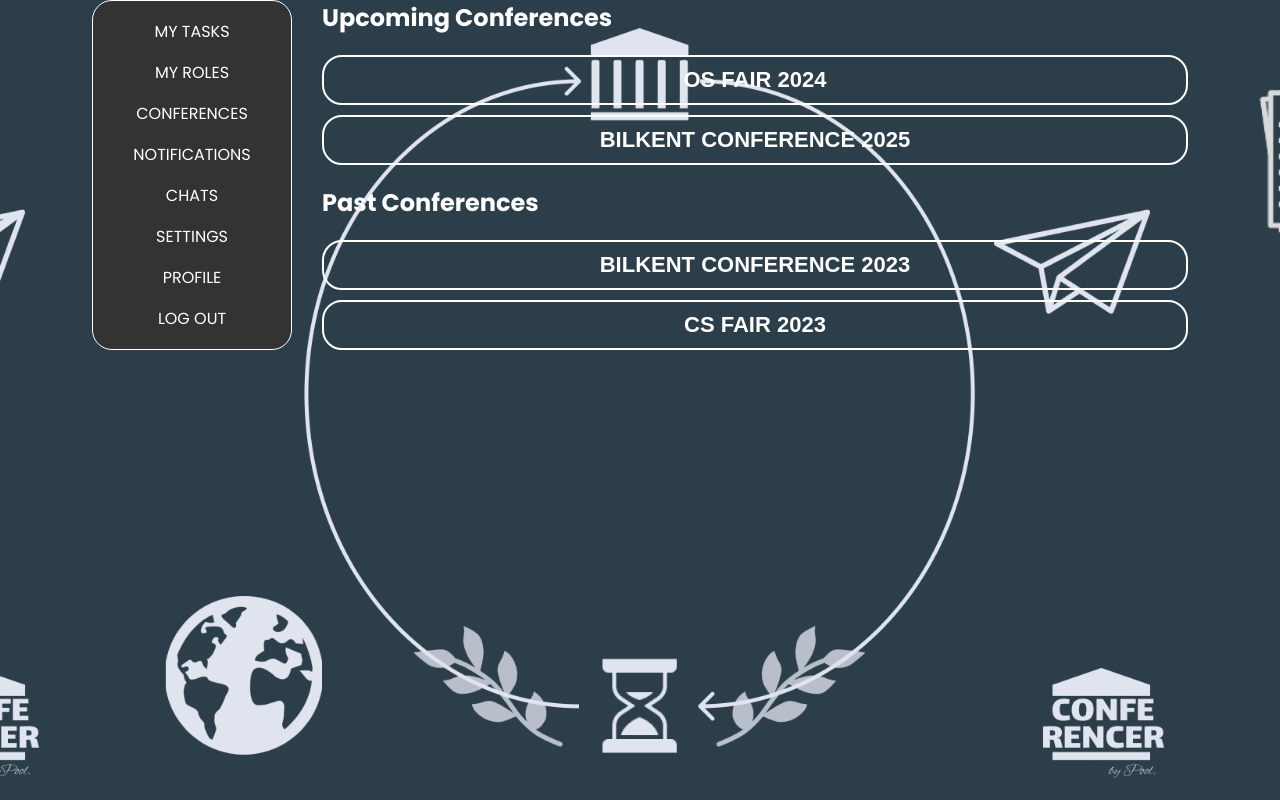
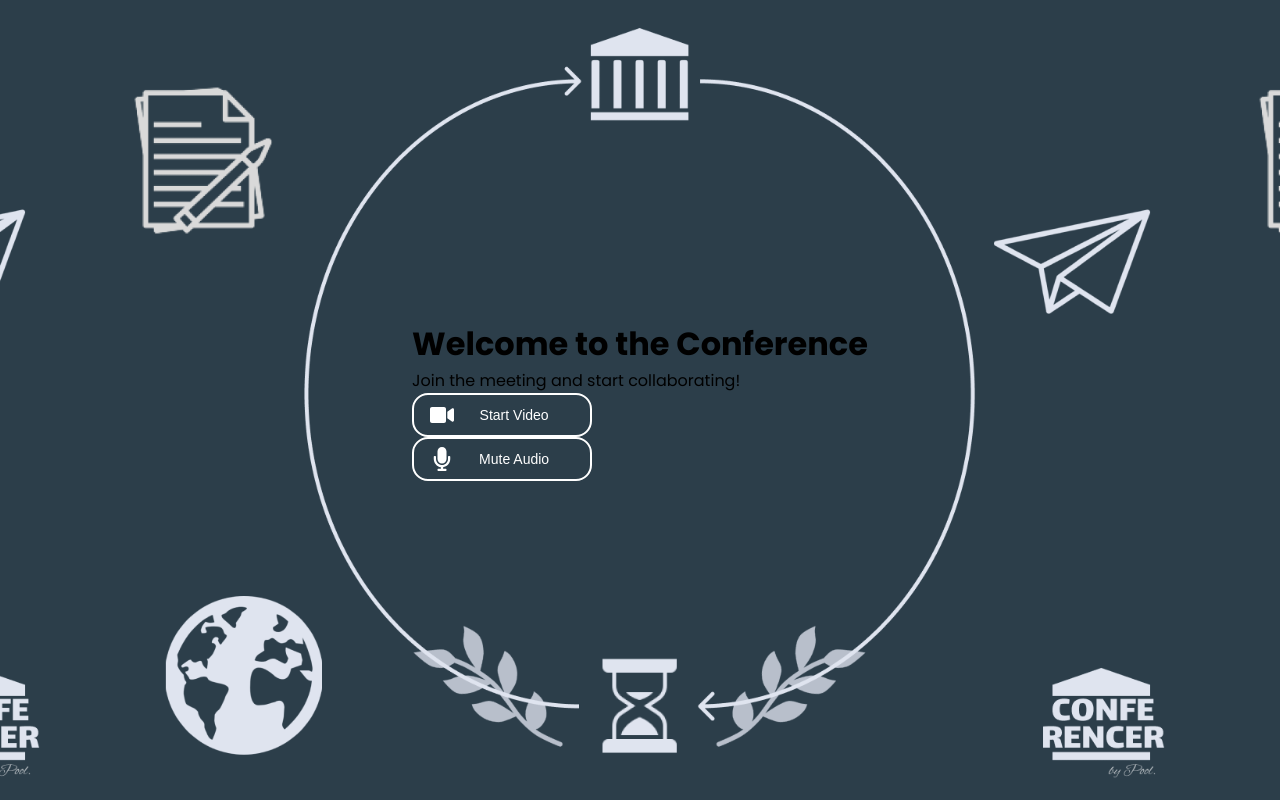
Before and after one commit to conferencer-bilkent/conferencer, a React (Vite) app in the folder frontend/: page / in a window 1280 px wide. Built offline with nearby package versions, Linux system fonts and the light colour scheme.

Commit message:
Appbutton

```diff
--- a/frontend/src/App.tsx
+++ b/frontend/src/App.tsx
@@ -3,9 +3,10 @@ import './App.css';
 import { BrowserRouter as Router, Route, Routes } from "react-router-dom";
 import LoginForm from "./components/Pages/LoginForm/LoginForm";
 import RegisterForm from "./components/Pages/RegisterForm/RegisterForm";
-import HomePage from "./components/Pages/Home/Homepage.tsx";
+import HomePage from "./components/Pages/Home/Homepage";
 import {ThemeProvider, CssBaseline} from "@mui/material";
 import { ColorModeContext, useMode } from "./theme";
+import ConferencePage from "./components/Pages/Conference/ConferencePage";
 const App: React.FC = () => {
 
   //sample use of theme, also see LoginForm
@@ -18,9 +19,11 @@ const App: React.FC = () => {
           <Routes>
             <Route path="/login" element={<LoginForm />} />
             <Route path="/register" element={<RegisterForm />} />
-            {<Route path="/home" element ={<HomePage />} />}
+            <Route path="/home" element ={<HomePage />} />
+            <Route path="/conference" element ={<ConferencePage />} />
+
             {/* You can set the default route to be the login page */}
-            <Route path="/" element={<HomePage />} />
+            <Route path="/" element={<ConferencePage />} />
           </Routes>
         </div>
       </Router>
--- /dev/null
+++ b/frontend/src/components/Pages/Conference/ConferencePage.tsx
@@ -0,0 +1,20 @@
+import React from 'react';
+import AppButton from '../../global/AppButton';// Import the AppButton component
+import { FaVideo, FaMicrophone } from 'react-icons/fa'; // Example icons from react-icons library
+
+const ConferencePage: React.FC = () => {
+  return (
+    <div className="conference-page">
+      <h1>Welcome to the Conference</h1>
+      <p>Join the meeting and start collaborating!</p>
+
+      {/* Example usage of AppButton with a video icon */}
+      <AppButton icon={<FaVideo />} text="Start Video" />
+
+      {/* Example usage of AppButton with a microphone icon */}
+      <AppButton icon={<FaMicrophone />} text="Mute Audio" />
+    </div>
+  );
+};
+
+export default ConferencePage;
--- a/frontend/src/components/Pages/Home/Homepage.tsx
+++ b/frontend/src/components/Pages/Home/Homepage.tsx
@@ -15,7 +15,7 @@ const menuItems = [
   "LOG OUT",
 ];
 
-const Homepage: React.FC = () => {
+const HomePage: React.FC = () => {
   const handleItemClick = (item: string) => {
     console.log("Clicked:", item);
   };
@@ -45,4 +45,4 @@ const Homepage: React.FC = () => {
   );
 };
 
-export default Homepage;
+export default HomePage;
--- /dev/null
+++ b/frontend/src/components/global/AppButton.css
@@ -0,0 +1,37 @@
+.app-button {
+    display: flex;
+    align-items: center;
+
+    background-color: transparent;
+    width: 180px;
+    border: 2px solid white;
+    border-radius: 16px;
+    padding: 8px 16px;
+
+    color: white;
+    cursor: pointer;
+    transition: background-color 0.1s ease;
+  }
+
+
+  .app-button:hover {
+    background-color: gray;
+  }
+
+  .button-text {
+    align-items: center;
+    justify-content: center;
+    display: flex;
+    font-size: 14px;
+    width: 100%;
+  }
+
+  .app-button .icon-wrapper {
+    font-size: 24px;
+    width: 24px;
+    height: 24px;
+    display: flex;
+
+    align-items: center;
+    justify-content: center;
+  }
--- /dev/null
+++ b/frontend/src/components/global/AppButton.tsx
@@ -0,0 +1,18 @@
+import React from 'react';
+import './AppButton.css';
+
+interface AppButtonProps {
+  icon: React.ReactNode;
+  text: string;
+}
+
+const AppButton: React.FC<AppButtonProps> = ({ icon, text }) => {
+  return (
+    <button className="app-button">
+      <div className="icon-wrapper">{icon}</div>
+      <span className="button-text">{text}</span>
+    </button>
+  );
+};
+
+export default AppButton;
```
